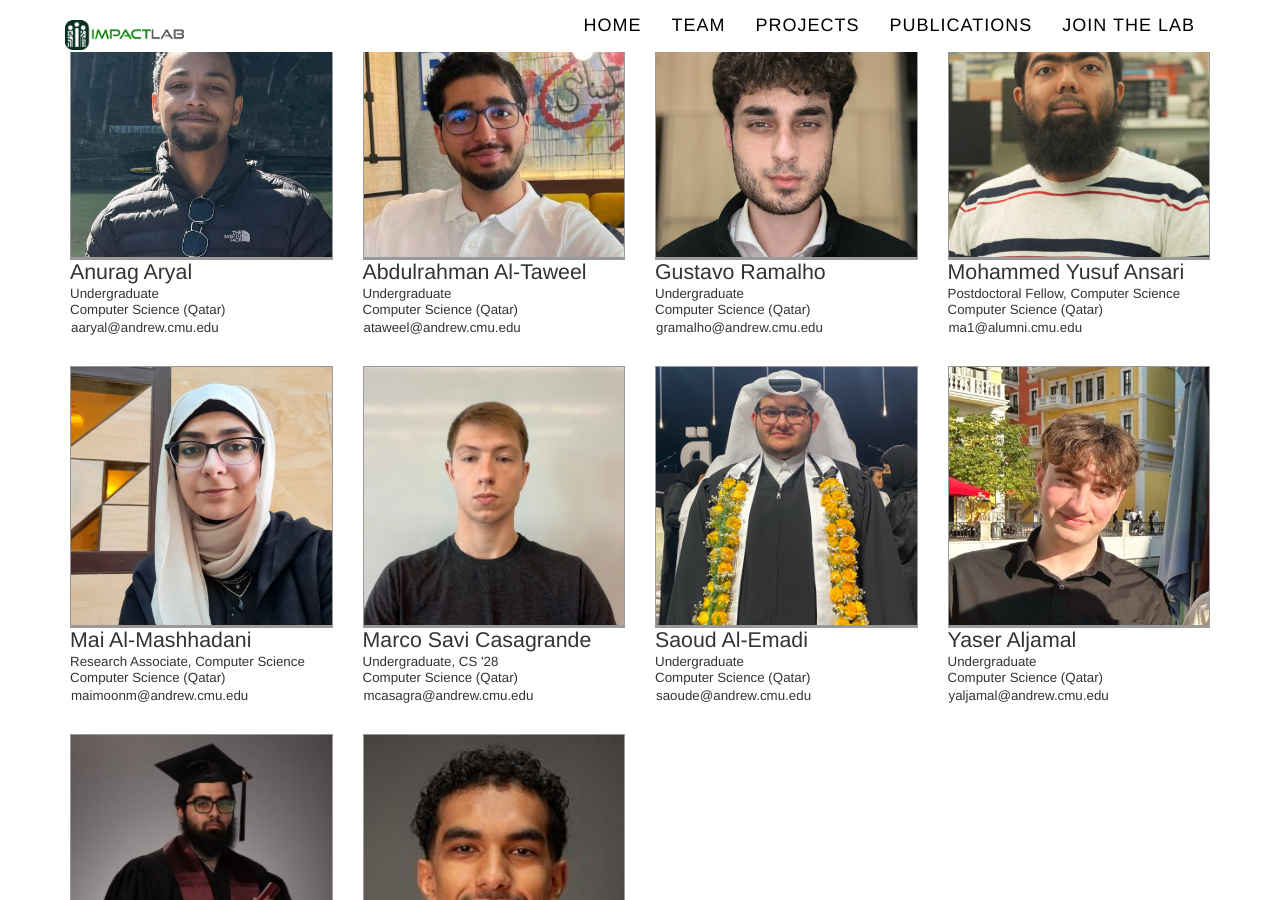
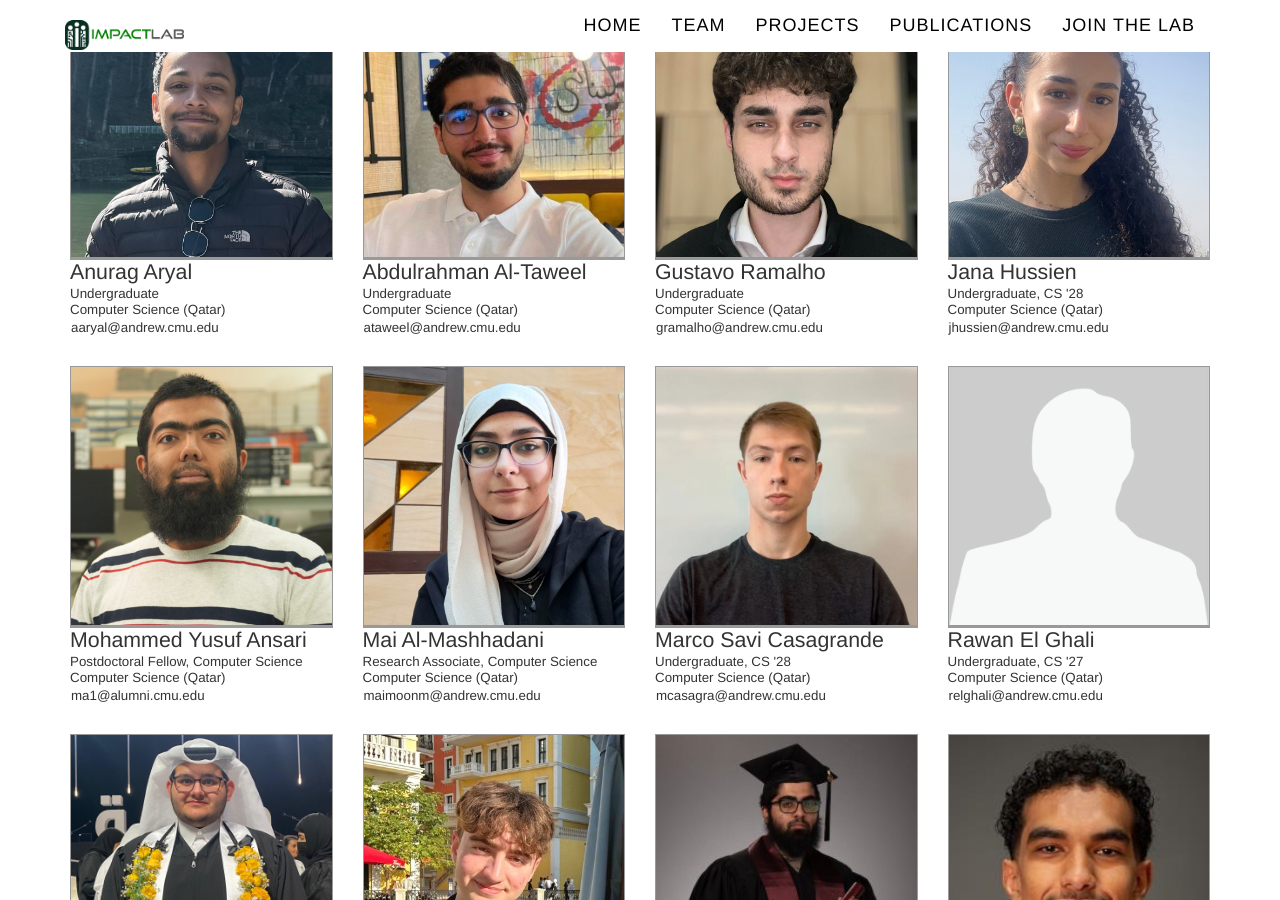
Before and after one commit to cmu-impactlab/cmu-impactlab.github.io, a Jekyll site: the page built from members/index.html, in a window 1280 px wide and 900 px high, scrolled down 647 px. Built offline with Jekyll 4.4.1, drawn with Linux system fonts in a browser that asks for light colours; nearby versions of some CDN libraries; some web fonts are replaced.

Commit message:
new members

```diff
--- a/_data/members.yml
+++ b/_data/members.yml
@@ -126,3 +126,23 @@
   status: current
   degree: Undergraduate, CS '29
   affiliation: QSCS
+
+# Jana
+- id: jhussien
+  name: Jana Hussien
+  image: /images/members/jhussien.jpg
+  website: https://www.linkedin.com/in/jana-hussien/
+  email: jhussien@andrew.cmu.edu
+  status: current
+  degree: Undergraduate, CS '28
+  affiliation: QSCS
+
+# Rawan
+- id: relghali
+  name: Rawan El Ghali
+  image: /images/members/dummy.png
+  website: https://www.linkedin.com/in/rawan-el-ghali-a5352a291
+  email: relghali@andrew.cmu.edu
+  status: current
+  degree: Undergraduate, CS '27
+  affiliation: QSCS
```
Also changed, not shown: _projects/dalilsense.md (+1 -0 lines), _publications/directional_navigability_estimation_from_ultra_low_resolution_multi_view_thermal_sensing.md (+1 -1 lines), images/members/jhussien.jpg (added).
